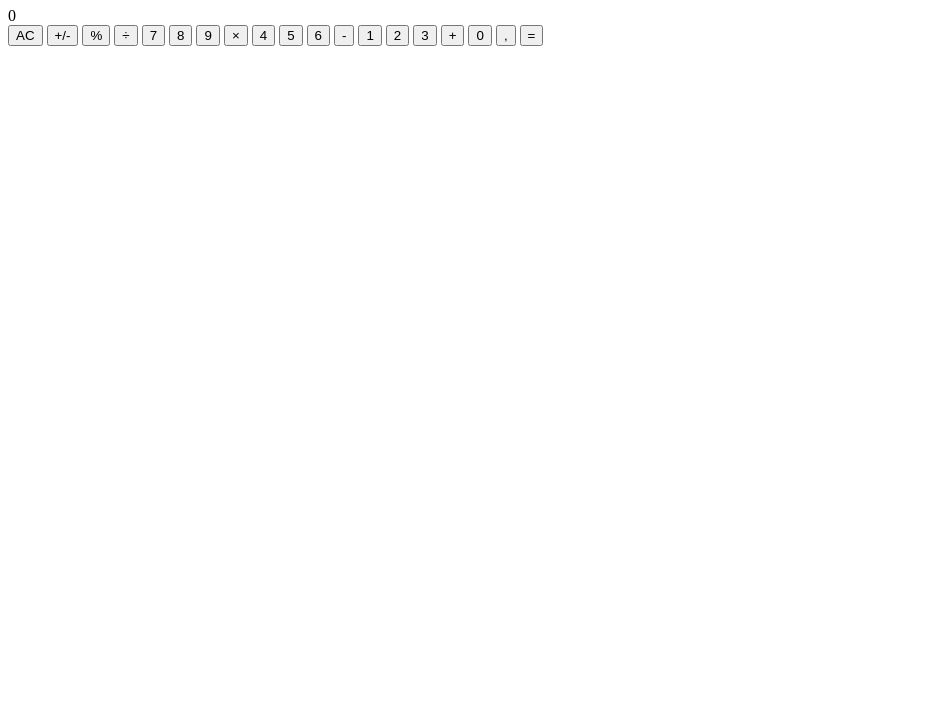
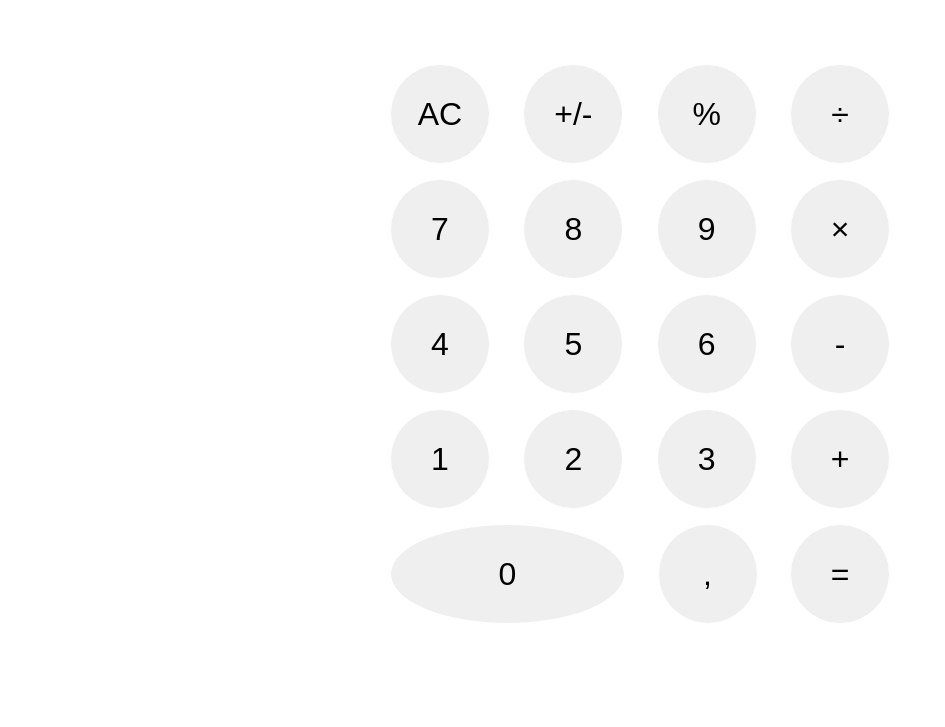
Before and after one commit to mharmmer/Basic_Calculator, a website: page index.html in a window 1280 px wide. Shown: the part 73-800 px from the top of the page, without its empty margins (0-945 px from the left). Drawn offline with Linux system fonts and the light colour scheme.

Commit message:
Feito layout inicial da página utilizando CSS

```diff
--- a/index.html
+++ b/index.html
@@ -5,6 +5,7 @@
   <meta charset="UTF-8">
   <meta http-equiv="X-UA-Compatible" content="IE=edge">
   <meta name="viewport" content="width=device-width, initial-scale=1.0">
+  <link rel="stylesheet" href="style.css">
   <title>Document</title>
 </head>
 
@@ -17,30 +18,36 @@
       0
     </section>
     <section id="input">
-      <form action="" name="calculator">
+      <form action="get" name="calculator" id="forms">
+        <div id="first-line" class="line-div">
           <input type="button" value="AC" class="operatorsX">
           <input type="button" value="+/-" class="operatorsX">
           <input type="button" value="%" class="operatorsX">
           <input type="button" value="&divide;" class="operatorsY">
-
-        <input type="button" value="7">
-        <input type="button" value="8">
-        <input type="button" value="9">
+        </div>
+        <div id="second-line" class="line-div">
+          <input type="button" value="7" class="numbers">
+          <input type="button" value="8" class="numbers">
+          <input type="button" value="9" class="numbers">
           <input type="button" value="&times;" class="operatorsY">
-
-        <input type="button" value="4">
-        <input type="button" value="5">
-        <input type="button" value="6">
+        </div>
+        <div id="third-line" class="line-div">
+          <input type="button" value="4" class="numbers">
+          <input type="button" value="5" class="numbers">
+          <input type="button" value="6" class="numbers">
           <input type="button" value="-" class="operatorsY">
-
-        <input type="button" value="1">
-        <input type="button" value="2">
-        <input type="button" value="3">
+        </div>
+        <div id="fourth-line" class="line-div">
+          <input type="button" value="1" class="numbers">
+          <input type="button" value="2" class="numbers">
+          <input type="button" value="3" class="numbers">
           <input type="button" value="+" class="operatorsY">
-
-        <input type="button" value="0">
-        <input type="button" value=",">
+        </div>
+        <div id="fifth-line" class="line-div">
+          <input type="button" value="0" class="zero-number">
+          <input type="button" value="," class="numbers">
           <input type="button" value="=" class="operatorsY">
+        </div>
       </form>
     </section>
   </main>
--- a/style.css
+++ b/style.css
@@ -0,0 +1,61 @@
+* {
+  margin: 0;
+  padding: 0;
+}
+
+body {
+  text-align: center;
+}
+
+main {
+  width: 500px;
+  margin-left: auto;
+  margin-right: auto;
+}
+
+#output {
+  text-align: end;
+  height: 100px;
+}
+
+#forms {
+  display: block;
+}
+
+form input {
+  font-size: 32px;
+}
+
+.line-div {
+  display: flex;
+  justify-content: space-between;
+  margin-bottom: 15px;
+}
+
+.operatorsX {
+  width: 100px;
+  height: 100px;
+  border-radius: 50%;
+  border: 1px solid white;
+}
+
+.operatorsY {
+  width: 100px;
+  height: 100px;
+  border-radius: 50%;
+  border: 1px solid white;
+}
+
+.numbers {
+  width: 100px;
+  height: 100px;
+  border-radius: 50%;
+  border: 1px solid white;
+}
+
+.zero-number {
+  width: 235px;
+  height: 100px;
+  border-radius: 50%;
+  border: 1px solid white;
+}
```
Lines whose indentation alone changed are shown as unchanged.
